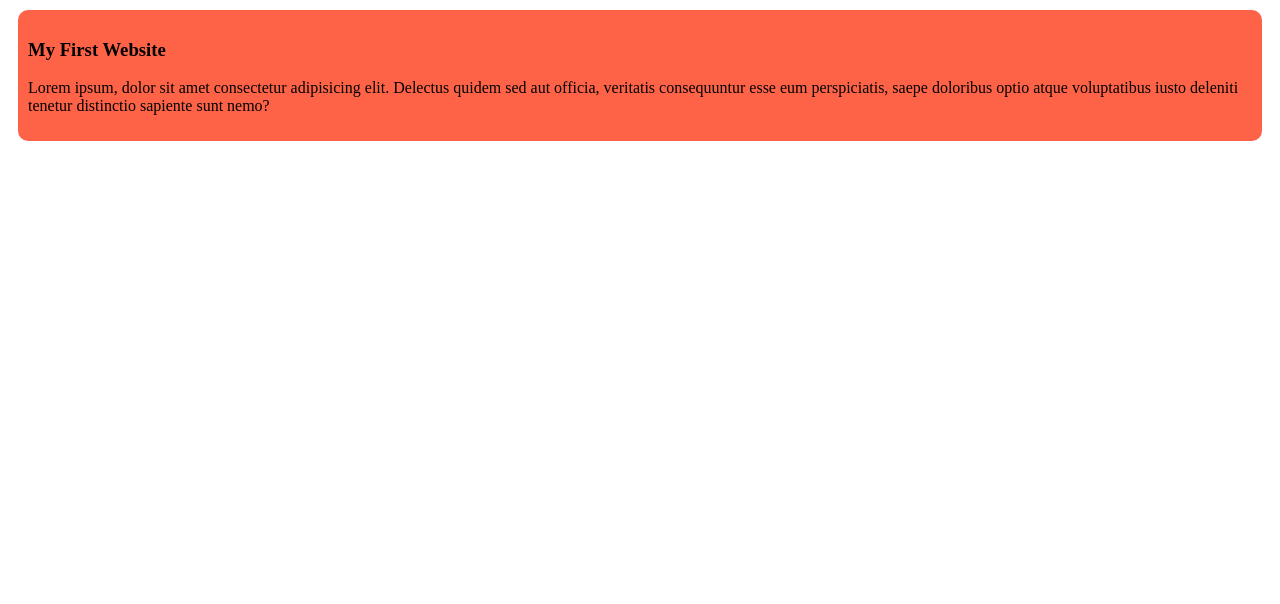
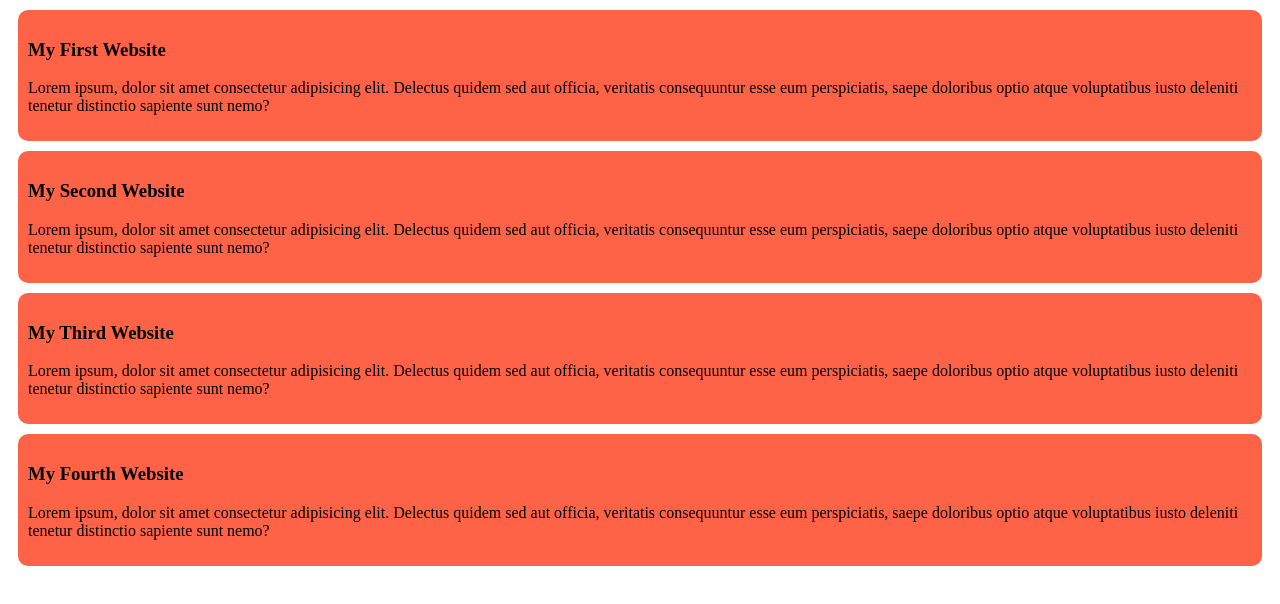
Before and after one commit to sadman249/my-simple-website, a plain HTML site: page index.html in a window 1280 px wide. Drawn offline with Linux system fonts and the light colour scheme.

Commit message:
added the second website

```diff
--- a/index.html
+++ b/index.html
@@ -11,5 +11,17 @@
         <h3>My First Website</h3>
         <p>Lorem ipsum, dolor sit amet consectetur adipisicing elit. Delectus quidem sed aut officia, veritatis consequuntur esse eum perspiciatis, saepe doloribus optio atque voluptatibus iusto deleniti tenetur distinctio sapiente sunt nemo?</p>
     </div>
+    <div>
+        <h3>My Second Website</h3>
+        <p>Lorem ipsum, dolor sit amet consectetur adipisicing elit. Delectus quidem sed aut officia, veritatis consequuntur esse eum perspiciatis, saepe doloribus optio atque voluptatibus iusto deleniti tenetur distinctio sapiente sunt nemo?</p>
+    </div>
+    <div>
+        <h3>My Third Website</h3>
+        <p>Lorem ipsum, dolor sit amet consectetur adipisicing elit. Delectus quidem sed aut officia, veritatis consequuntur esse eum perspiciatis, saepe doloribus optio atque voluptatibus iusto deleniti tenetur distinctio sapiente sunt nemo?</p>
+    </div>
+    <div>
+        <h3>My Fourth Website</h3>
+        <p>Lorem ipsum, dolor sit amet consectetur adipisicing elit. Delectus quidem sed aut officia, veritatis consequuntur esse eum perspiciatis, saepe doloribus optio atque voluptatibus iusto deleniti tenetur distinctio sapiente sunt nemo?</p>
+    </div>
 </body>
 </html>
```
